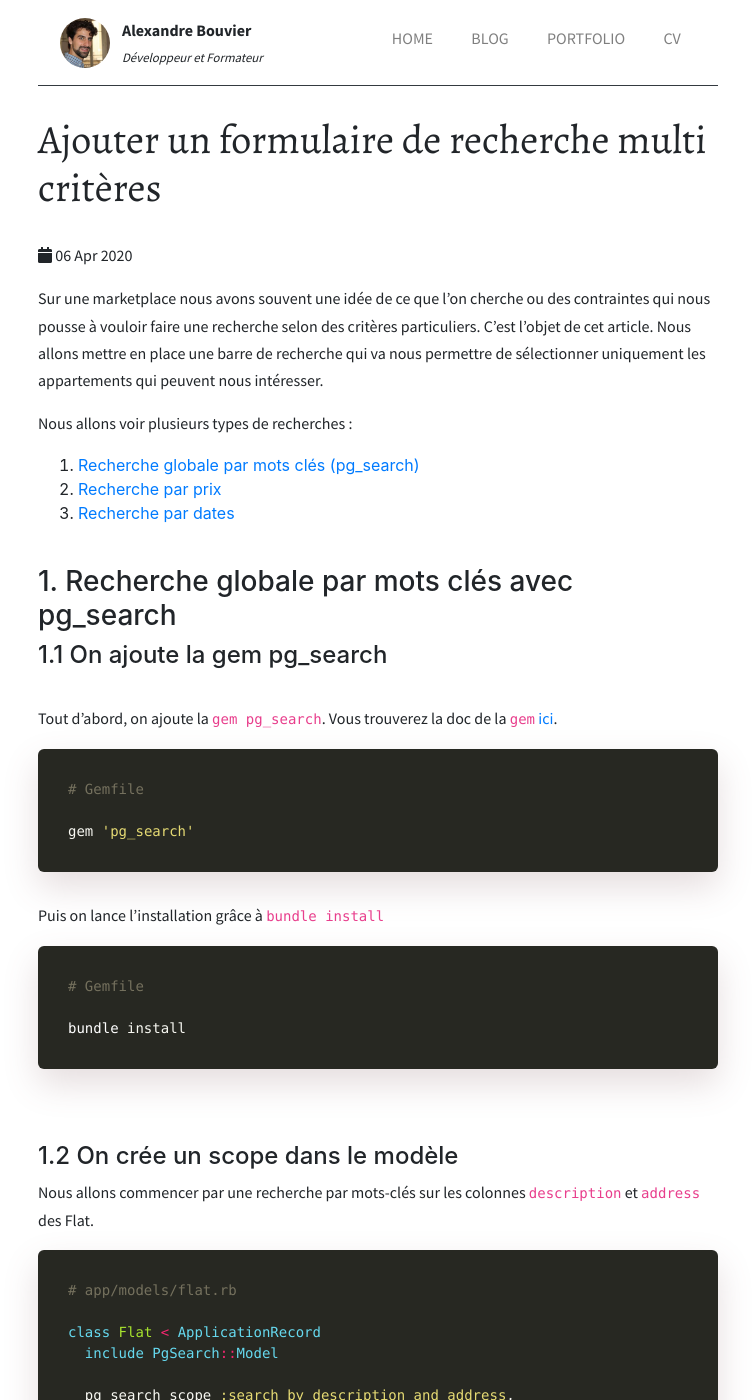
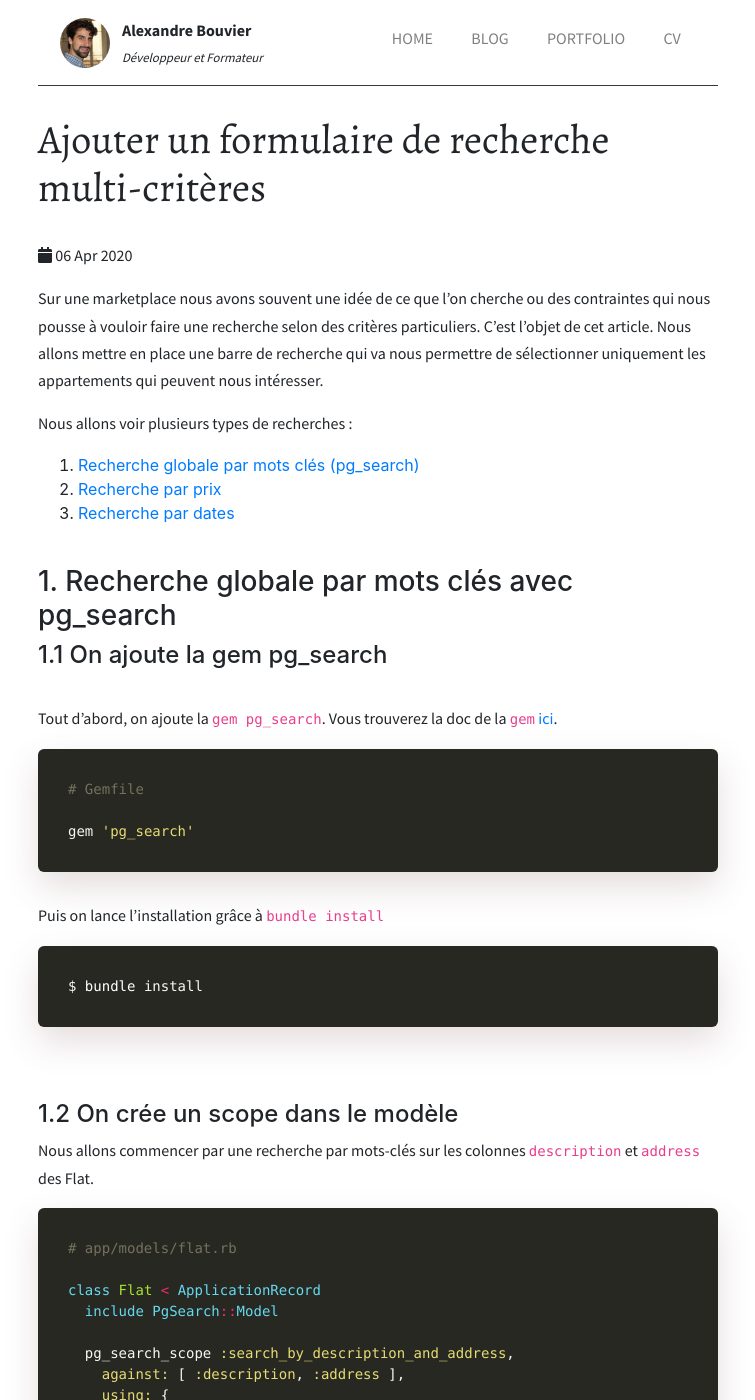
Before and after one commit to alexandrebk/alexandrebk.github.io, a Jekyll site: the page built from _posts/2020-04-06-multisearch.md, in a window 1280 px wide and 1400 px high. Shown: the whole window, without its empty margins (262-1017 px from the left). Built offline with Jekyll 4.4.1, drawn with Linux system fonts in a browser that asks for light colours; nearby versions of some CDN libraries.

Commit message:
Some changes

````diff
--- a/_posts/2020-04-06-multisearch.md
+++ b/_posts/2020-04-06-multisearch.md
@@ -1,6 +1,6 @@
 ---
 layout: post
-title:  "Ajouter un formulaire de recherche multi critères"
+title:  "Ajouter un formulaire de recherche multi-critères"
 description: "Dans ce tuto nous allons ajouter un formulaire de recherche selon plusieurs critères."
 status: tech
 ---
@@ -28,9 +28,7 @@ gem 'pg_search'
 ```
 Puis on lance l'installation grâce à `bundle install`
 ```shell
-# Gemfile
-
-bundle install
+$ bundle install
 ```
 <br>
 #### 1.2 On crée un scope dans le modèle
````
